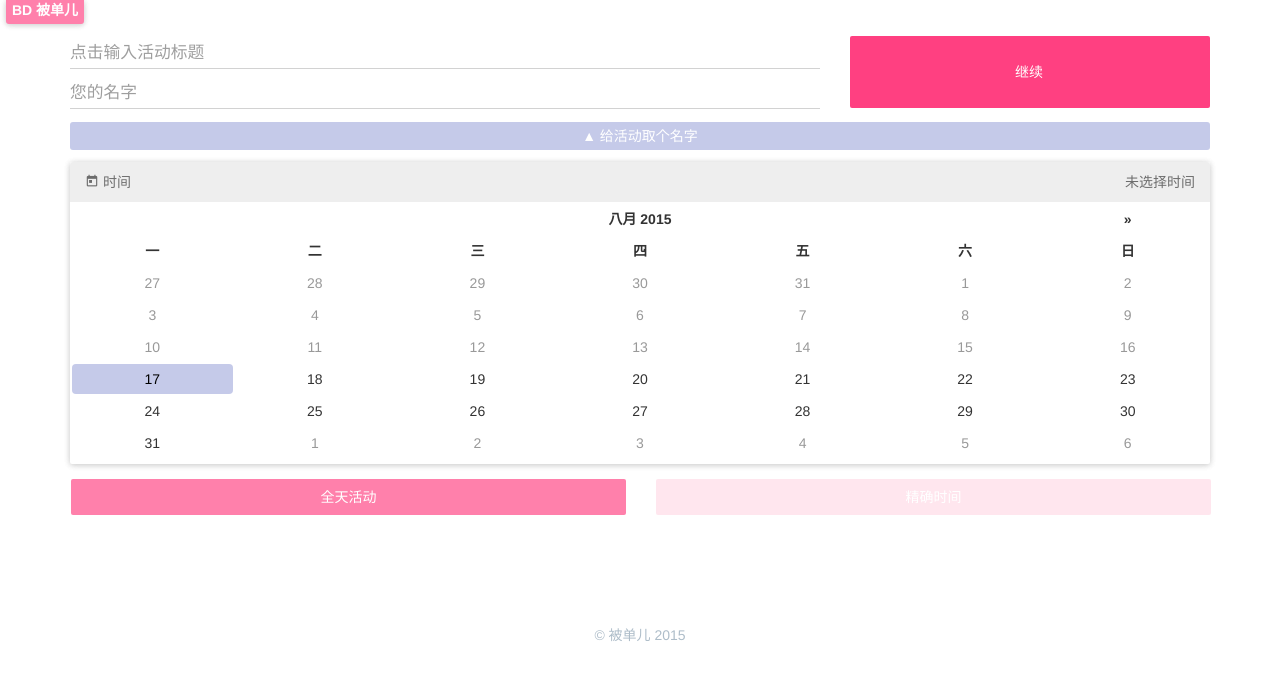
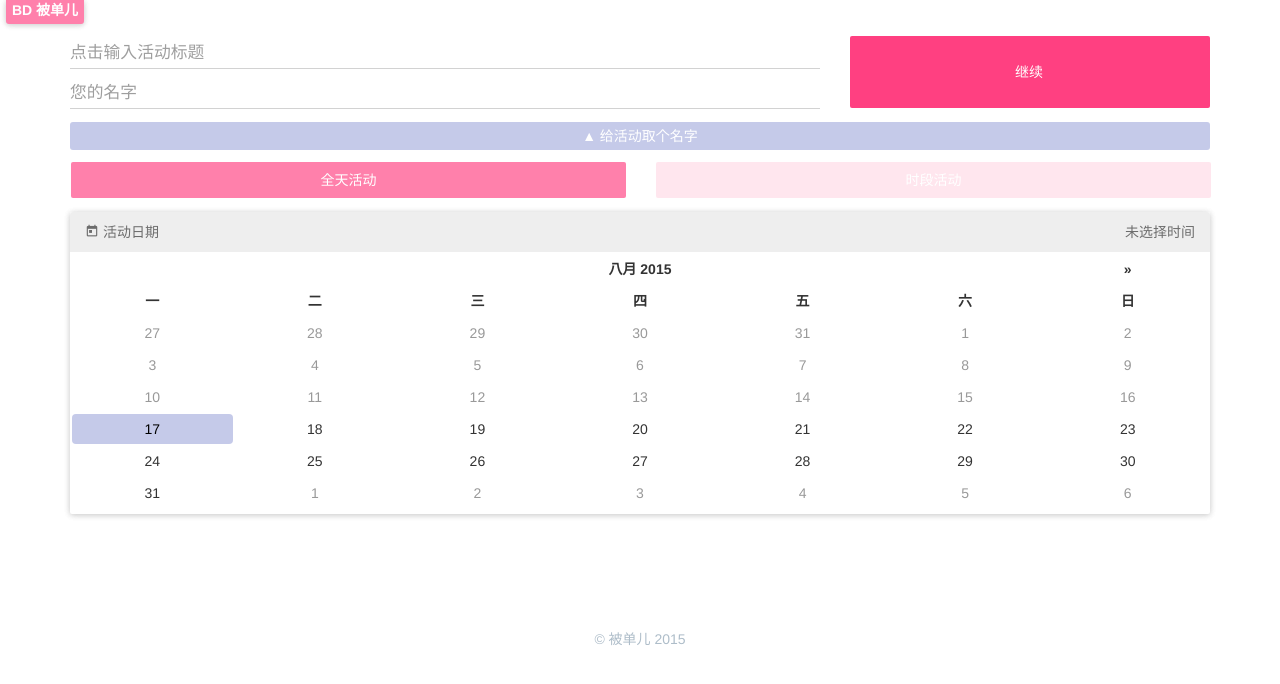
Before and after one commit to JLLLinn/groupschedulingapp, a Django app: a page that uses schsite/event_scheduling/templates/event_scheduling/create_date.html in a window 1280 px wide. Shown: the top 684 px of the page. Run offline with Django 3.2, Linux system fonts and the light colour scheme; some libraries are stand-ins or nearby versions.

```diff
--- a/schsite/event_scheduling/static/event_scheduling/js/create_date.js
+++ b/schsite/event_scheduling/static/event_scheduling/js/create_date.js
@@ -183,7 +183,7 @@ function checkState() {
         nameProblems = true;
 
     } else if (date_selected_count <= 0) {
-        message = "▼ 选择可供朋友们选择的时间 ▼";
+        message = "▼ 选择可供朋友们选择的日期与类型 ▼";
         dateProblems = true;
     }
 
@@ -199,7 +199,7 @@ function checkState() {
         });
     } else if ((!titleProblems) && (!dateProblems)) {
         // $("#whatToDo").html("&#9654; Tap next when done");
-        $("#whatToDo").text("▼ 选择时间与类型 ▼");
+        $("#whatToDo").text("继续选择日期或点击继续");
         allDoneCreate_id.prop("disabled", false);
         allDoneCreate_id.off();
         allDoneCreate_id.on("click", function () {
--- a/schsite/event_scheduling/templates/event_scheduling/create_date.html
+++ b/schsite/event_scheduling/templates/event_scheduling/create_date.html
@@ -37,21 +37,7 @@
         </div>
         <br>
         <br>
-
-        <div class="row">
-            <div class="col-xs-12">
-                <div class="date-picker-panel panel panel-default">
-                    <div class="panel-heading" id="pickerHeader">
-                        <span class="light-bg-secondary"><i class="mdi-action-today" style="font-size: 1em"></i> 时间</span>
-
-                        <div class="light-bg-secondary" id="dateCount">未选择时间</div>
-                    </div>
-                    <div id="datepicker"></div>
-                </div>
-            </div>
-        </div>
-
-        <div class="row text-center">
+        <div class="row text-center" style="margin-bottom: 4px">
             <div class="col-xs-6">
                 <button class="date-type-selector date-type-selector-unselected btn dark-bg-primary "
                         data-time-type={{ TIME_TYPE_WHOLE_DAY_TIME }} style="">全天活动
@@ -64,11 +50,25 @@
 {#            </div>#}
             <div class="col-xs-6">
                 <button class="date-type-selector date-type-selector-unselected btn  dark-bg-primary "
-                        data-time-type={{ TIME_TYPE_PRECISE_TIME_TIME }} style="">精确时间
+                        data-time-type={{ TIME_TYPE_PRECISE_TIME_TIME }} style="">时段活动
                 </button>
             </div>
 
         </div>
+        <div class="row">
+            <div class="col-xs-12">
+                <div class="date-picker-panel panel panel-default">
+                    <div class="panel-heading" id="pickerHeader">
+                        <span class="light-bg-secondary"><i class="mdi-action-today" style="font-size: 1em"></i> 活动日期</span>
+
+                        <div class="light-bg-secondary" id="dateCount">未选择时间</div>
+                    </div>
+                    <div id="datepicker"></div>
+                </div>
+            </div>
+        </div>
+
+
 
 
     </div>
--- a/schsite/schsite/settings.py
+++ b/schsite/schsite/settings.py
@@ -25,7 +25,7 @@ SECRET_KEY = '=frw2vy*8_(cw*bgo3)36(r*^6xdx5fp!952z4zp+gg6)5xnc!'
 # SECURITY WARNING: don't run with debug turned on in production!
 DEBUG = False
 
-ALLOWED_HOSTS = ["beidanr.com", "www.beidanr.com"]
+ALLOWED_HOSTS = ['beidanr.com', 'www.beidanr.com']
 
 
 # Application definition
@@ -83,6 +83,7 @@ DATABASES = {
         'PASSWORD': 'root',
         'HOST': '127.0.0.1',
         'PORT': '3306',
+        'OPTIONS': {'charset': 'utf8mb4'},
     }
 }
 
```
